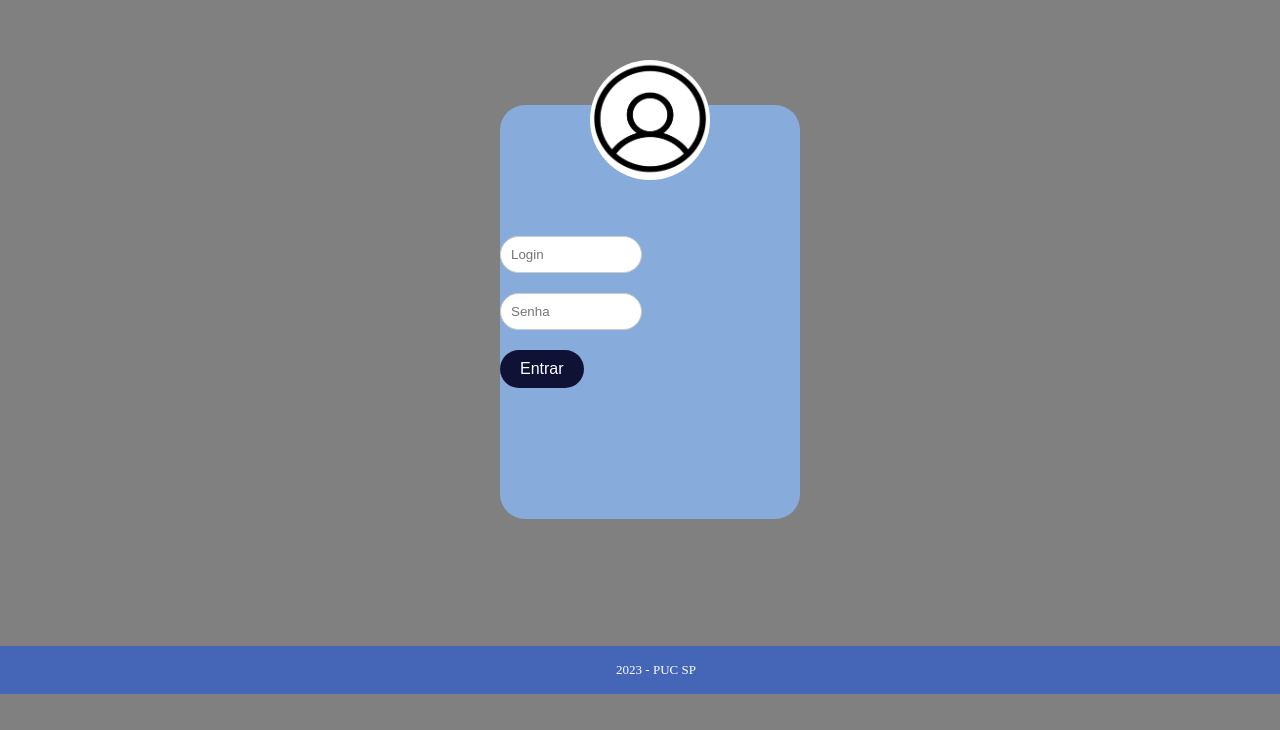
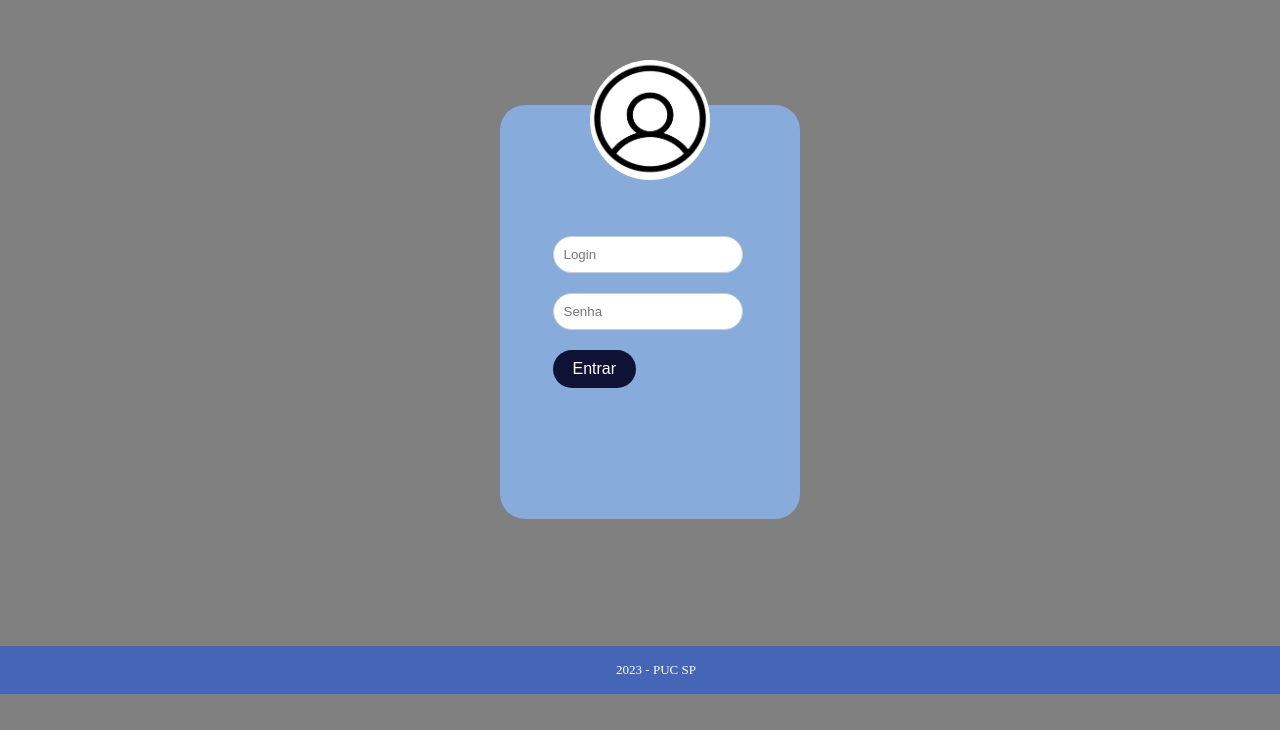
Before and after one commit to enzomaneira/CodeBuddy-Front, a React (Vite) app in the folder codebuddy-repo/: page /Login in a window 1280 px wide. Shown: the part 106-836 px from the top of the page. Built offline with nearby package versions, Linux system fonts and the light colour scheme.

Commit message:
aumentando login form

```diff
--- a/codebuddy-repo/src/components/form/LoginForm.module.css
+++ b/codebuddy-repo/src/components/form/LoginForm.module.css
@@ -1,5 +1,6 @@
 .body {
-  width: 100%;
+  width: 140%;
+  margin-left: 75%;
 }
 
 .formGroup {
```
